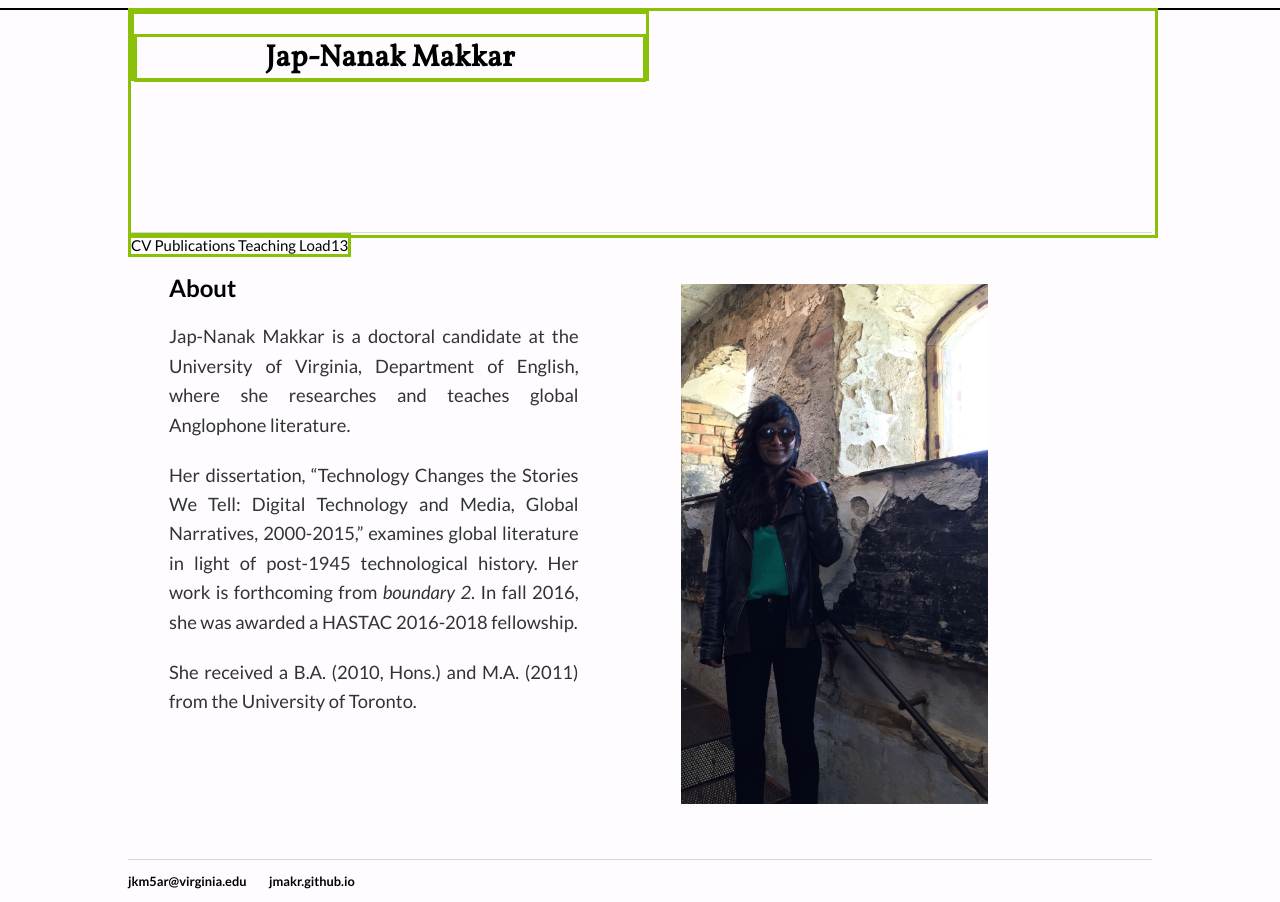
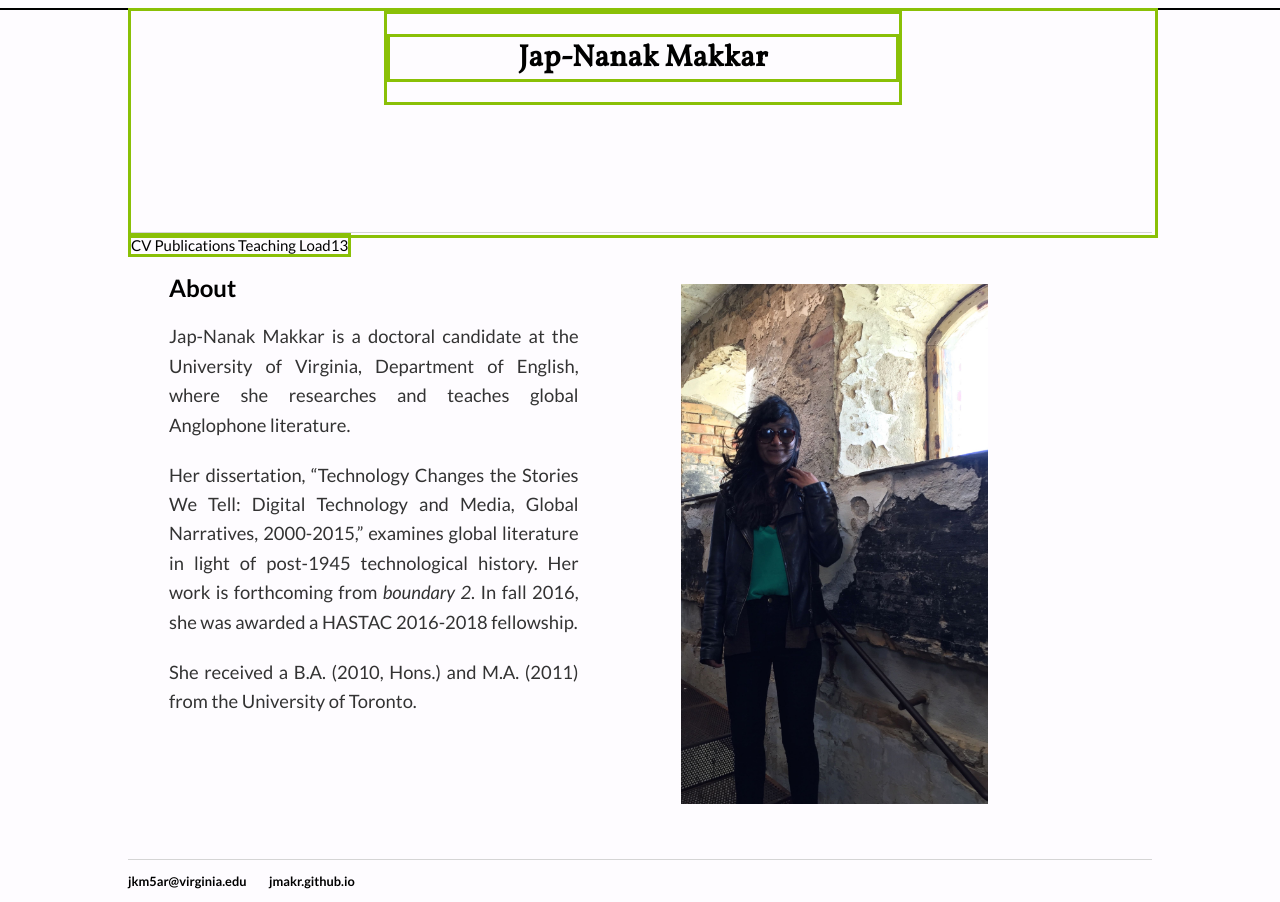
Before and after one commit to jmakr/jmakr.github.io, a Jekyll site: the page built from index.html, in a window 1280 px wide. Built offline with Jekyll 4.4.1, drawn with Linux system fonts in a browser that asks for light colours.

Commit message:
Update main.css

```diff
--- a/css/main.css
+++ b/css/main.css
@@ -40,14 +40,13 @@ h1 {
 }
 
 .h1logohelper {
-    position: absolute;
     width:50%;
-    height: 2em;
 
     margin-top:auto;
+    margin-bottom: auto;
     margin-right: auto;
-    margin-bottom: auto;
     margin-left: auto;
+
 
     text-align: center;
     vertical-align:middle;
```
